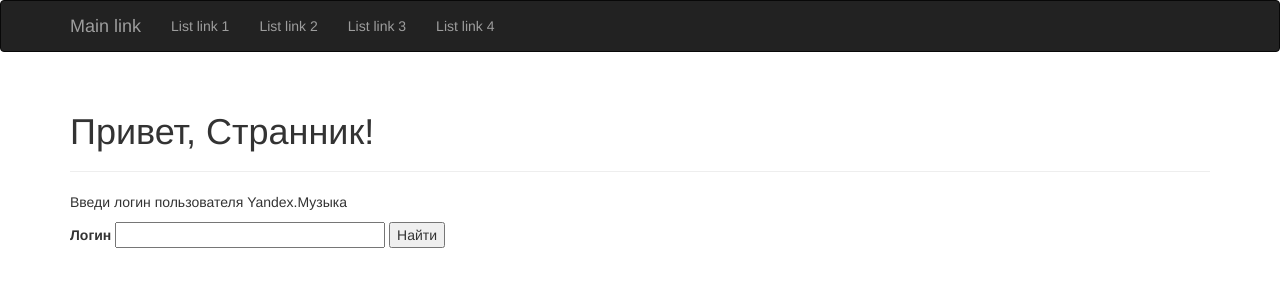
After one commit to philipp-bhandari/music_genres, a Flask app: page /hello/ in a window 1280 px wide. The commit adds this page. Shown: the top 300 px of the page. Run offline with Flask 2, Linux system fonts and the light colour scheme; some libraries are stand-ins or nearby versions.

Commit message:
working on a form check

```diff
--- a/app.py
+++ b/app.py
@@ -1,12 +1,43 @@
 from flask import Flask, url_for, request, render_template
+from flask_bootstrap import Bootstrap
+from flask_wtf import FlaskForm
+from wtforms import StringField
+from wtforms.validators import DataRequired
+
+
+class MyForm(FlaskForm):
+    name = StringField('Логин', validators=[DataRequired()])
+
+
 app = Flask(__name__)
+app.secret_key = b'\xb6V\x07sx\xbc8=^\xd1-\xa8\x9c\xd0"H'
+
+bootstrap = Bootstrap(app)
 
 
 @app.route('/')
-def hello():
+def index():
     return render_template('content.html')
 
 
+@app.route('/hello/')
+def stranger():
+    form = MyForm()
+    return render_template('temp.html', name='странник', form=form)
+
+
+@app.route('/hello/<name>')
+def hello(name):
+    form = MyForm()
+    return render_template('temp.html', name=name, form=form)
+
+
+@app.route('/submit', methods=('GET', 'POST'))
+def submit():
+    form = MyForm()
+    if form.validate_on_submit():
+        return redirect('/success') #обработка формы <---------------------------------------------------------------
+    return render_template('submit.html', form=form)
 
 
 
@@ -16,4 +47,4 @@ def hello():
 
 
 if __name__ == '__main__':
-    app.run(debug=True)  # Опция debug включает перезагрузку сервера при изменении кода.
+    app.run(host='0.0.0.0', port=8080, debug=True)  # Опция debug включает перезагрузку сервера при изменении кода.
--- a/templates/hello.html
+++ b/templates/base.html
@@ -10,7 +10,7 @@
     <div id="content">{% block content %}{% endblock %}</div>
     <div id="footer">
         {% block footer %}
-        &copy; Copyright 2019 by <a href="#">you</a>.
+        &copy; Copyright 2019 by <a href="https://www.facebook.com/feelsever" target="_blank">feelsever</a>.
         {% endblock %}
     </div>
 </body>
--- a/templates/content.html
+++ b/templates/content.html
@@ -1,4 +1,4 @@
-{% extends "/templates/hello.html" %}
+{% extends "base.html" %}
 {% block title %}Index{% endblock %}
 {% block head %}
     {{ super() }}
@@ -11,4 +11,6 @@
     <p class="important">
       Welcome to my awesome homepage.
     </p>
+
+    <h2><a href="/hello">Яндекс.Музыка</a></h2>
 {% endblock %}
--- /dev/null
+++ b/templates/temp.html
@@ -0,0 +1,45 @@
+{% extends "bootstrap/base.html" %}
+{% import 'bootstrap/wtf.html' as wtf %}
+{% block title %}Test Bootstrap{% endblock %}
+{% block navbar %}
+    <div class="navbar navbar-inverse" role="navigation">
+        <div class="container">
+            <div class="navbar-header">
+                <button type="button" class="navbar-toggle"
+                        data-toggle="collapse" data-target=".navbar-collapse">
+                    <span class="sr-only">Toggle navigation</span>
+                    <span class="icon-bar"></span>
+                    <span class="icon-bar"></span>
+                    <span class="icon-bar"></span>
+                </button>
+                <a class="navbar-brand" href="/">Main link</a>
+            </div>
+            <div class="navbar-collapse collapse">
+                <ul class="nav navbar-nav">
+                    <li><a href="/">List link 1</a></li>
+                    <li><a href="/">List link 2</a></li>
+                    <li><a href="/">List link 3</a></li>
+                    <li><a href="/">List link 4</a></li>
+                </ul>
+            </div>
+        </div>
+    </div>
+{% endblock %}
+{% block content %}
+    <div class="container">
+        <div class="page-header">
+            <h1>Привет, {{ name | capitalize }}!</h1>
+        </div>
+
+
+        {% block app_content %}
+        <p>Введи логин пользователя Yandex.Музыка</p>
+            <form method="GET" action="/submit">
+                {{ form.csrf_token }}
+                {{ form.name.label }} {{ form.name(size=30) }}
+                <input type="submit" value="Найти">
+            </form>
+        {% endblock %}
+
+    </div>
+{% endblock %}
```
